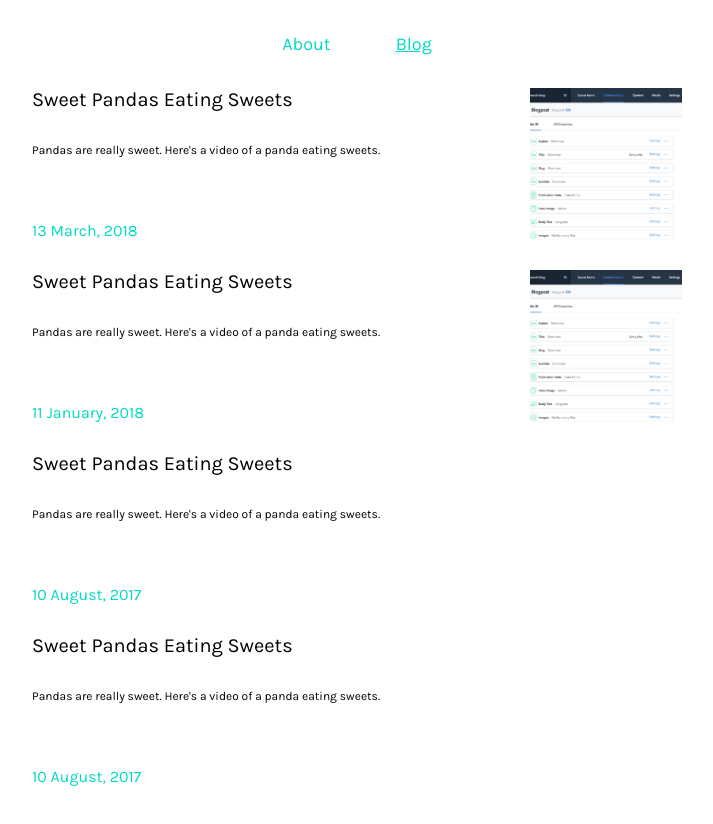
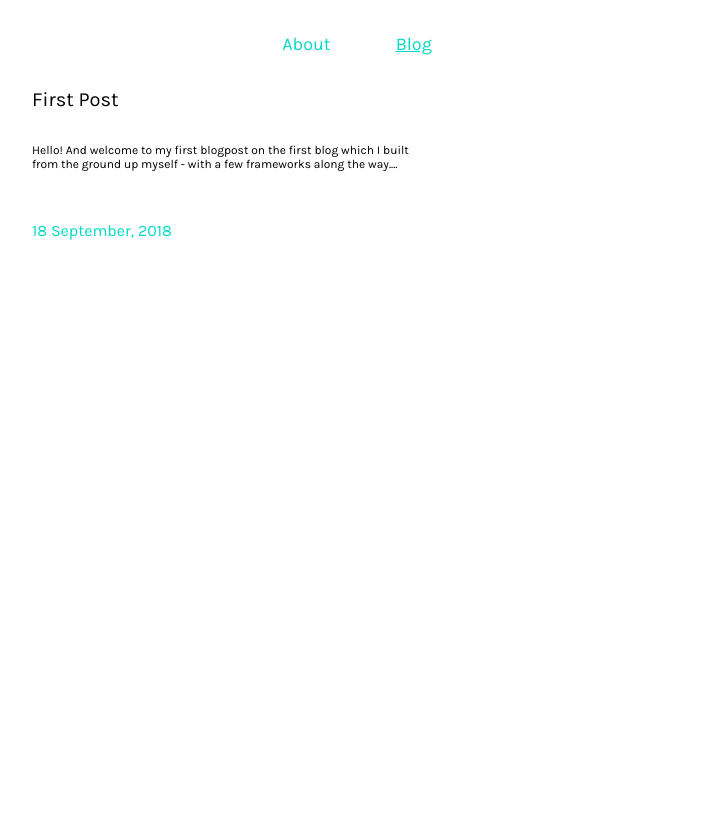
Before and after one commit to lwkchan/personal-blog, a Gatsby site: page /blog in a window 1280 px wide. Shown: the whole page, without its empty margins (283-996 px from the left). After the commit the page ends 800 px from the top, so only its background shows below. Built offline with nearby package versions, Linux system fonts and the light colour scheme; Gatsby itself is replaced by a stand-in of ours.

Commit message:
new post: first post

```diff
--- a/src/posts/another-test-hello.md
+++ /dev/null
@@ -1,14 +0,0 @@
----
-title: "Sweet Pandas Eating Sweets"
-date: "2018-01-11"
-indexImage: './test-image.png'
-
----
-
-Pandas are really sweet.
-
-Here's a video of a panda eating sweets.
-
-<iframe width="560" height="315" src="https://www.youtube.com/embed/4n0xNbfJLR8" frameborder="0" allowfullscreen></iframe>
-
-![](./test-image.png)
--- a/src/posts/first-post.md
+++ b/src/posts/first-post.md
@@ -1,10 +1,10 @@
 ---
-title: "Sweet Pandas Eating Sweets"
-date: "2017-08-10"
+title: "First Post"
+date: "2018-9-18"
 ---
 
-Pandas are really sweet.
+Hello! And welcome to my first blogpost on the first blog which I built from the ground up myself - with a few frameworks along the way.
 
-Here's a video of a panda eating sweets.
+Inspired by [Shwan Swyx Wang](https://twitter.com/@swyx), I aim to use this blog to start 'learning in public'. That means, using this blog to show my notes and thought processes.
 
-<iframe width="560" height="315" src="https://www.youtube.com/embed/4n0xNbfJLR8" frameborder="0" allowfullscreen></iframe>
+Effective learning manifests in different ways in different people. Some people learn effectively by reading words, others by pictoral representations, some through analogies and stories. For me, learning comes about through a mixture of reading and writing. I love reading stories and thinking about how their structure got me to a point of understanding and appreciation. Then, as a second step, I love relaying those stories through my own words and my own style of writing. So I hope this blog becomes a journal of my own personal learning journey.
--- a/src/posts/test.md
+++ /dev/null
@@ -1,12 +0,0 @@
----
-title: "Sweet Pandas Eating Sweets"
-date: "2017-08-10"
----
-
-Pandas are really sweet.
-
-Here's a video of a panda eating sweets.
-
-<iframe width="560" height="315" src="https://www.youtube.com/embed/4n0xNbfJLR8" frameborder="0" allowfullscreen></iframe>
-
-![](./test-image.png)
--- a/src/posts/this-is-a-test.md
+++ /dev/null
@@ -1,13 +0,0 @@
----
-title: "Sweet Pandas Eating Sweets"
-date: "2018-03-13"
-indexImage: './test-image.png'
----
-
-Pandas are really sweet.
-
-Here's a video of a panda eating sweets.
-
-<iframe width="560" height="315" src="https://www.youtube.com/embed/4n0xNbfJLR8" frameborder="0" allowfullscreen></iframe>
-
-![](./test-image.png)
```
Also changed, not shown: src/posts/test-image.png (deleted), 1 other file.
